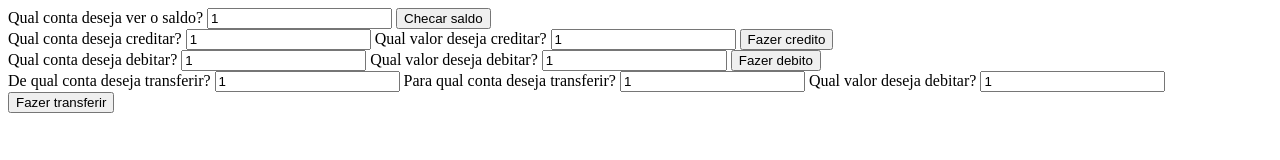
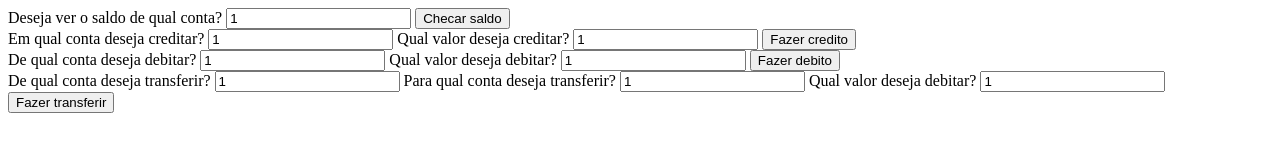
Before and after one commit to jonathanrocha00/generenciadeconfiguaracaoemudancas2020projeto, a website: page app/index.html in a window 1280 px wide. Drawn offline with Linux system fonts and the light colour scheme.

Commit message:
Change labels for texts on home page #10

```diff
--- a/app/index.html
+++ b/app/index.html
@@ -4,7 +4,7 @@
 
     <form action="./saldo.html" enctype="application/x-www-form-urlencoded">
         <div>
-            <label>Qual conta deseja ver o saldo?</label>
+            <label>Deseja ver o saldo de qual conta?</label>
             <input name="accountId" value="1">
             <button> Checar saldo </button>
         </div>
@@ -12,7 +12,7 @@
 
     <form action="./credito.html" enctype="application/x-www-form-urlencoded">
         <div>
-            <label>Qual conta deseja creditar?</label>
+            <label>Em qual conta deseja creditar?</label>
             <input name="accountId" value="1">
             <label>Qual valor deseja creditar?</label>
             <input name="value" value="1">
@@ -22,7 +22,7 @@
 
     <form action="./debito.html" enctype="application/x-www-form-urlencoded">
         <div>
-            <label>Qual conta deseja debitar?</label>
+            <label>De qual conta deseja debitar?</label>
             <input name="accountId" value="1">
             <label>Qual valor deseja debitar?</label>
             <input name="value" value="1">
```
